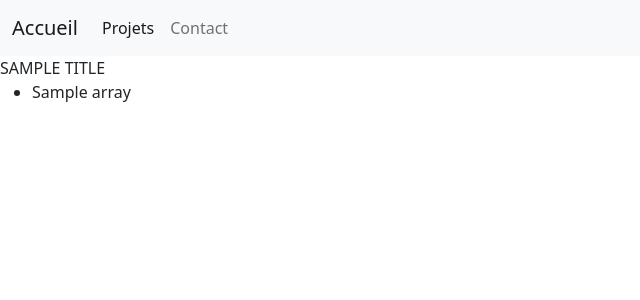
After one commit to GorskiAnthony/initSymfo, a Symfony app: template templates/hello/exemple.html.twig in a window 1280 px wide. The commit adds this page. Shown: the top 300 px of the page, without its empty margins (0-640 px from the left). Run offline with Twig, Linux system fonts and the light colour scheme; the template is opened without the code that fills it: most values are stand-ins (such as "Sample title", 1, 10 or a date in 2020); some libraries are stand-ins or nearby versions.

Commit message:
finish first page

```diff
--- /dev/null
+++ b/public/css/form.css
@@ -0,0 +1,3 @@
+.bg-red {
+	background-color: blue;
+}
--- a/templates/base.html.twig
+++ b/templates/base.html.twig
@@ -2,10 +2,14 @@
 <html>
     <head>
         <meta charset="UTF-8">
-        <title>{% block title %}Welcome!{% endblock %}</title>
+        <title>AG | {% block title %}{% endblock %}</title>
         {# Run `composer require symfony/webpack-encore-bundle`
            and uncomment the following Encore helpers to start using Symfony UX #}
+
+
         <link href="/css/style.css" rel="stylesheet" />
+        <link href="https://cdn.jsdelivr.net/npm/bootstrap@5.0.0-beta2/dist/css/bootstrap.min.css" rel="stylesheet" >
+
         {% block stylesheets %}
             {#{{ encore_entry_link_tags('app') }}#}
         {% endblock %}
--- /dev/null
+++ b/templates/hello/exemple.html.twig
@@ -0,0 +1,22 @@
+{% extends 'base.html.twig' %}
+{% block title %}Exemple d'onglet!{% endblock %}
+
+{#
+    {%  %} -> exécuter
+    {{  }} -> rendu
+    {#  ♯} -> commentaire
+    { .. | .. } -> modifier
+#}
+
+{% block body %}
+
+{{ title | upper }}
+
+<ul>
+    {% for index in array %}
+        <li>{{ index }}</li>
+    {% endfor %}
+</ul>
+
+
+{% endblock %}
--- a/templates/hello/index.html.twig
+++ b/templates/hello/index.html.twig
@@ -1,8 +1,5 @@
 {% extends 'base.html.twig' %}
 
-{% block stylesheets %}
-<link href="https://cdn.jsdelivr.net/npm/bootstrap@5.0.0-beta2/dist/css/bootstrap.min.css" rel="stylesheet" >
-{% endblock %}
 
 {% block title %}Hello la compagnie !{% endblock %}
 
```
Also changed, not shown: src/Controller/HelloController.php (+35 -1 lines).
